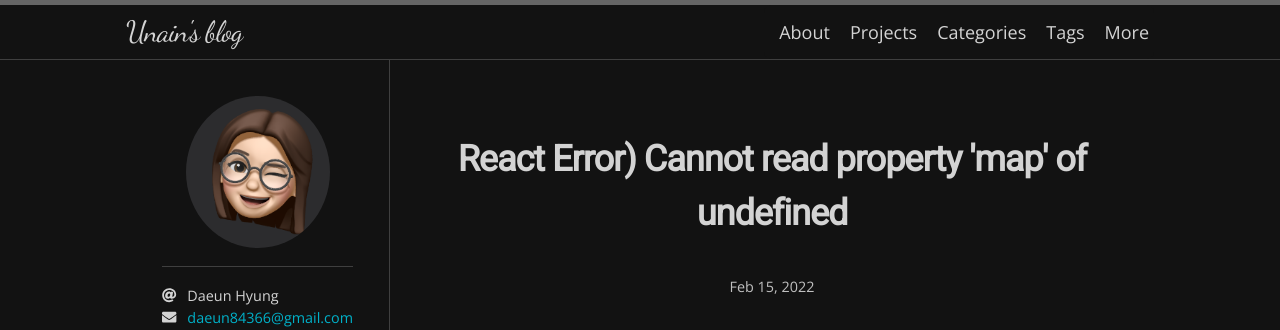
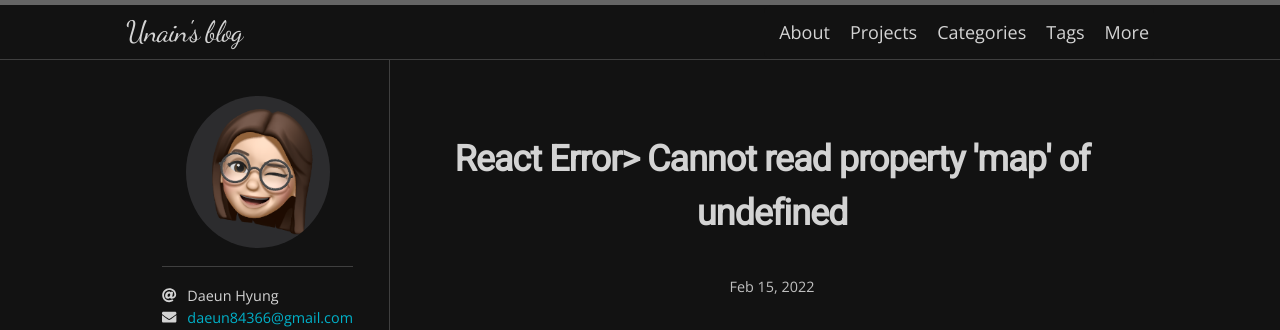
Before and after one commit to unain-dev/unain-dev.github.io, a Jekyll site: the page built from _posts/2022-02-15-map-undefined.md, in a window 1280 px wide. Shown: the top 330 px of the page. Built offline with Jekyll 4.4.1, drawn with Linux system fonts in a browser that asks for light colours; nearby versions of some CDN libraries; some web fonts are replaced.

```diff
--- a/_posts/2022-02-15-map-undefined.md
+++ b/_posts/2022-02-15-map-undefined.md
@@ -1,6 +1,6 @@
 ---
 layout: post
-title: "React Error) Cannot read property 'map' of undefined"
+title: "React Error> Cannot read property 'map' of undefined"
 # date: 2021-12-10 12:34:43 +0900
 categories: React.js
 ---
```
